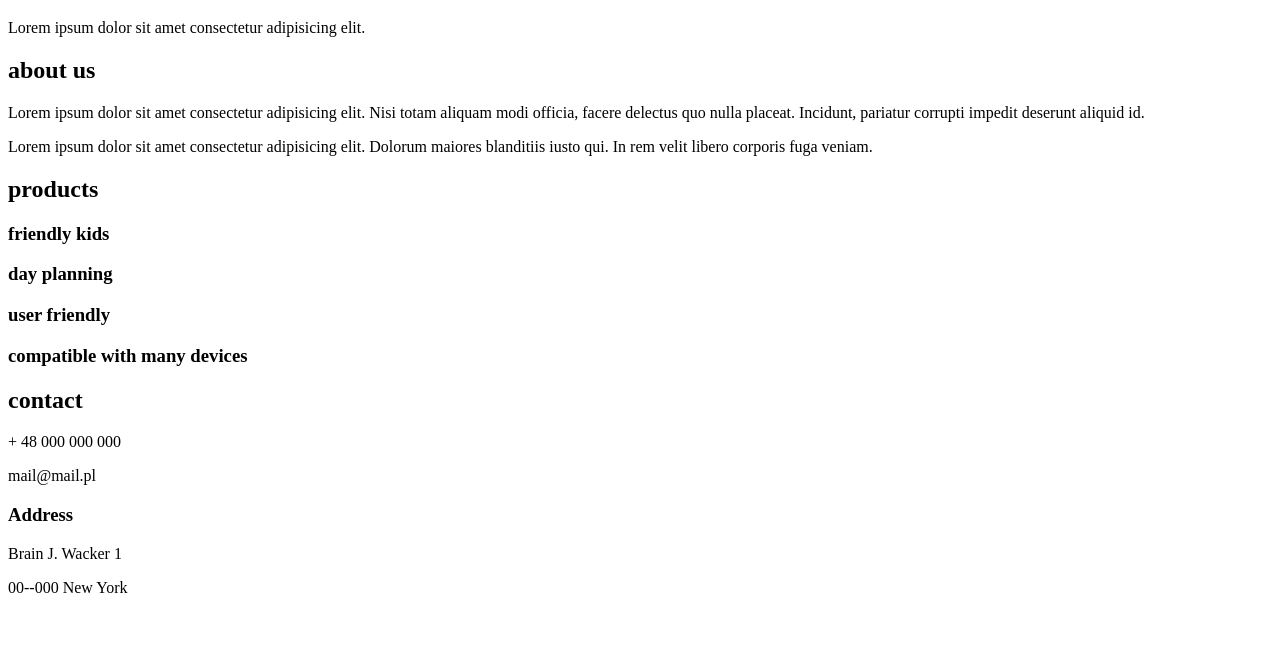
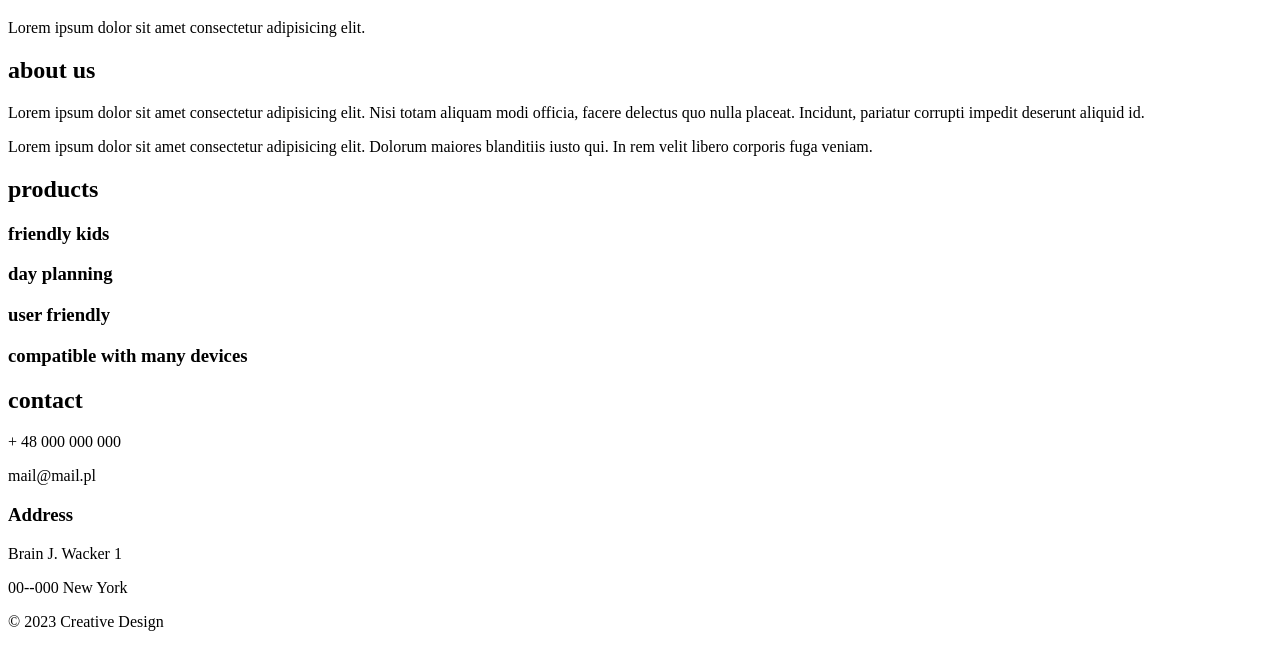
Before and after one commit to volodymyrholovetskyi/creative-design, a plain HTML site: page index.html in a window 1280 px wide. Shown: the part 105-774 px from the top of the page. Drawn offline with Linux system fonts and the light colour scheme.

Commit message:
Create footer section

```diff
--- a/index.html
+++ b/index.html
@@ -84,5 +84,9 @@
 
     </main>
 
+    <footer>
+        <p>&copy; 2023 Creative Design</p>
+    </footer>
+
 </body>
 </html>
```
